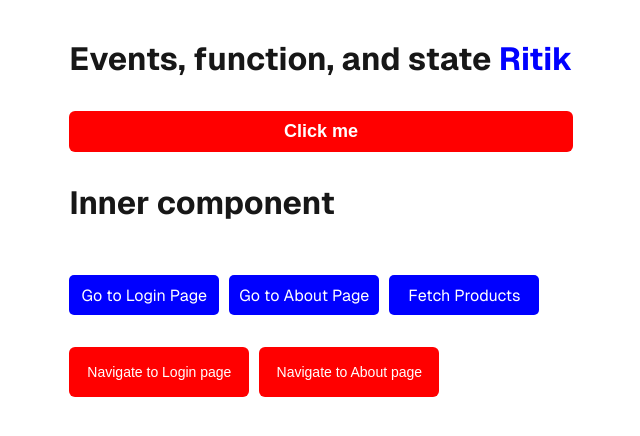
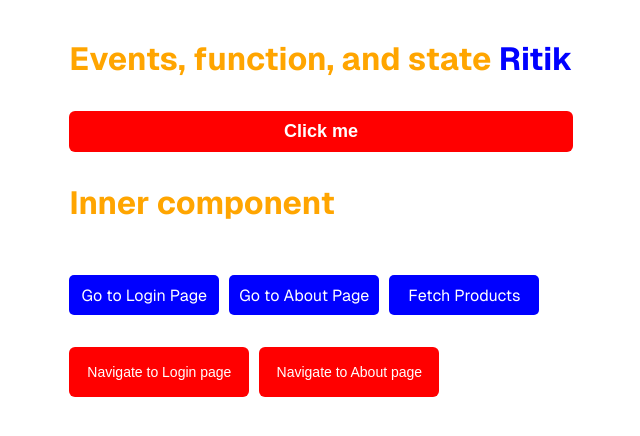
Before and after one commit to ritikmaurya4747/nextjs-blog, a Next.js app: page / in a window 1280 px wide. Shown: the top 436 px of the page, without its empty margins (319-959 px from the left). Built offline with nearby package versions, Linux system fonts and the light colour scheme.

Commit message:
add about what we store in public folder

```diff
--- /dev/null
+++ b/public/common.js
@@ -0,0 +1 @@
+console.warn("common js fine")
--- /dev/null
+++ b/public/style.css
@@ -0,0 +1,3 @@
+h1{
+    color: orange;
+}
--- a/src/app/layout.js
+++ b/src/app/layout.js
@@ -20,14 +20,20 @@
 export default function RootLayout({ children }) {
   return (
     <html lang="en">
-      {/* <head>
-        <link rel="preconnect" href="https://fonts.googleapis.com" />
+      {
+         <head>
+
+        {/* <link rel="preconnect" href="https://fonts.googleapis.com" />
         <link rel="preconnect" href="https://fonts.gstatic.com" crossorigin />
         <link
           href="https://fonts.googleapis.com/css2?family=Roboto:ital,wght@0,100;0,300;0,400;0,500;0,700;0,900;1,100;1,300;1,400;1,500;1,700;1,900&display=swap"
           rel="stylesheet"
-        />
-      </head> */}
+        /> */}
+        <link rel="stylesheet" href="/style.css" />
+        <script src="/common.js" />
+      </head>
+
+      }
       <body className={`${geistSans.variable} ${geistMono.variable}`}>
         {children}
       </body>
```
